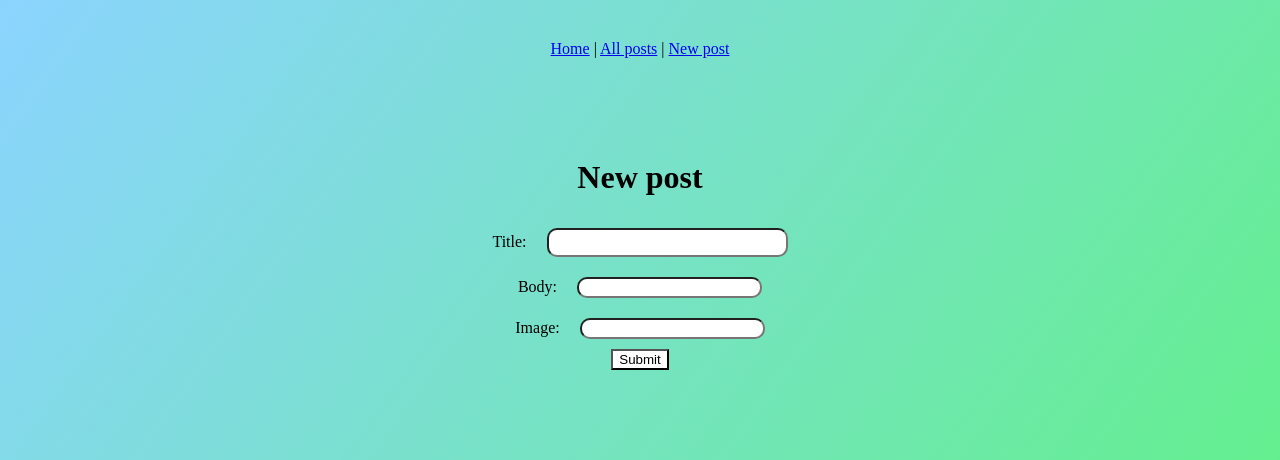
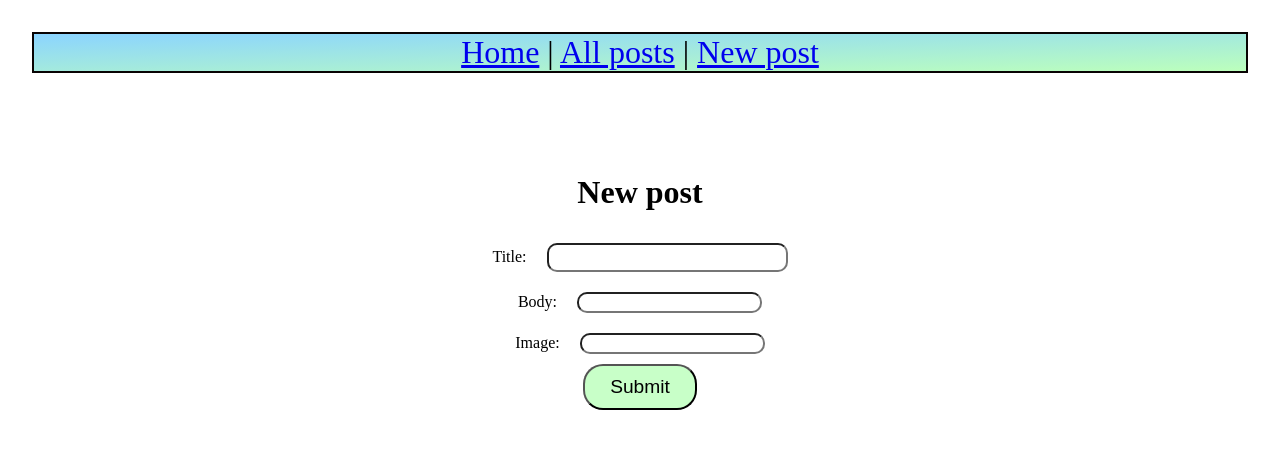
Before and after one commit to BenSShin/blog-frontend, a React (Vite) app: page / in a window 1280 px wide. Shown: the top 460 px of the page. Built offline with nearby package versions, Linux system fonts and the light colour scheme.

Commit message:
changed color of header and button

```diff
--- a/src/PostsNew.jsx
+++ b/src/PostsNew.jsx
@@ -16,7 +16,9 @@ export function PostsNew() {
         <input type="text" id="image" />
       </div>
       <div>
-        <button type="submit">Submit</button>
+        <button id="post-submit" type="submit">
+          Submit
+        </button>
       </div>
     </div>
   );
--- a/src/index.css
+++ b/src/index.css
@@ -1,7 +1,20 @@
 /* entire web page formatting */
 html {
   scroll-behavior: smooth;
-  background-image: linear-gradient(to bottom right,rgb(139, 212, 255), rgb(77, 255, 77));
+  /* background-image: linear-gradient(to bottom right,rgb(139, 212, 255), rgb(77, 255, 77)); */
+}
+#root, body{
+  margin: auto;
+  padding: auto;
+}
+
+
+/* header section */
+header {
+  font-size: 4ch;
+  background-image: linear-gradient(to bottom right,rgb(139, 212, 255), rgb(188, 255, 188));
+  size: 50px auto;
+  border: 2px solid rgb(8, 3, 3);
 }
 /* posts-new section */
 #posts-new {
@@ -21,9 +34,17 @@ input {
 #title {
   padding: 5px 30px;
 }
-
-button {
-  background-color: white;
+/* button hover */
+#post-submit {
+  font-size: 120%;
+  padding: 10px 25px;
+  border-radius: 20px;
+  background-color: rgb(200, 255, 200);
+  transition-duration: .5s;
+}
+#post-submit:hover {
+  background-color: rgb(255, 255, 255);
+  border: 2px solid rgb(128, 255, 128);
 
 }
 /* posts index section */
```
